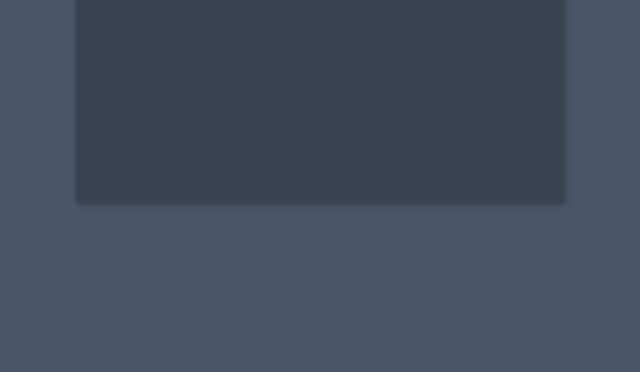
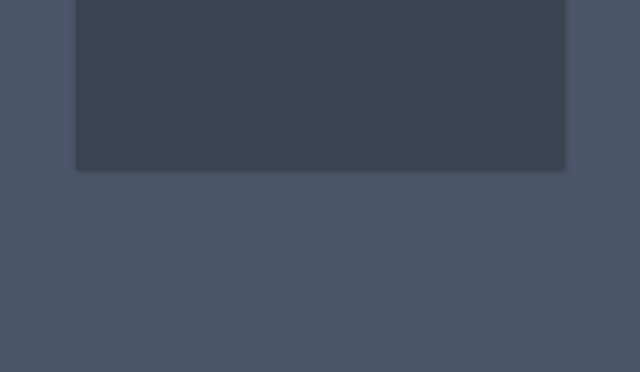
Before and after one commit to HaydenHildreth/startpages, a plain HTML site: page terminal/index.html in a window 1280 px wide. Shown: the part 428-800 px from the top of the page, without its empty margins (320-960 px from the left). Drawn offline with Linux system fonts and the light colour scheme.

Commit message:
Update index.html

```diff
--- a/terminal/index.html
+++ b/terminal/index.html
@@ -23,8 +23,8 @@
       color: #e5e9f0;
       display: flex;
       flex-direction: column;
-      min-height: 35ch; // 30ch
-      min-width: 55vw; // 50vw
+      min-height: 30ch; // 30ch
+      min-width: 50vw; // 50vw
       padding: 2em;
     }
 
```
